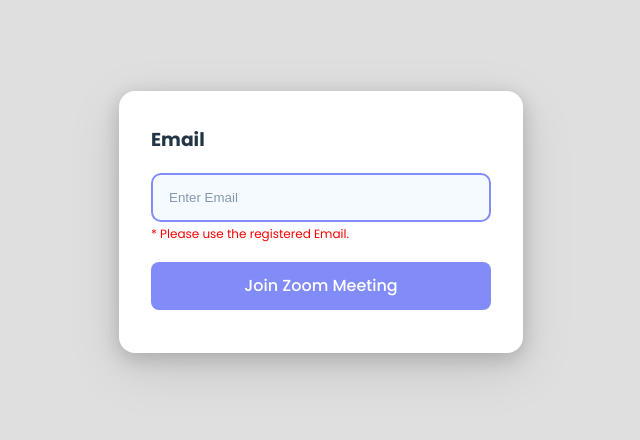
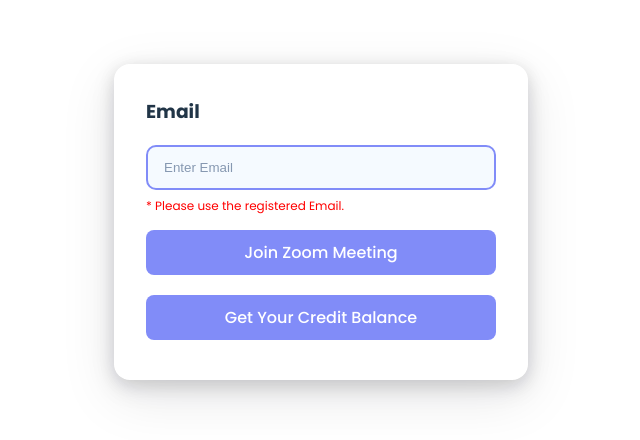
Before and after one commit to web-dev-akash/zoom.wisechamps.com, a React (Create React App) app: page / in a window 1280 px wide. Shown: the part 178-618 px from the top of the page, without its empty margins (319-959 px from the left). Built offline with nearby package versions, Linux system fonts and the light colour scheme.

Commit message:
Added a credits balance checking button

```diff
--- a/src/App.jsx
+++ b/src/App.jsx
@@ -11,6 +11,8 @@
   const [credits, setCredits] = useState(query.get("credits"));
   const [amount, setAmount] = useState(query.get("amount"));
   const [mode, setMode] = useState("");
+  const [username, setUsername] = useState("");
+  const [currCredits, setCurrcredits] = useState(0);
   const [loading, setLoading] = useState(false);
   const [error, setError] = useState(false);
   const emailRegex = new RegExp(
@@ -49,6 +51,7 @@
       return;
     }
     try {
+      setMode("");
       setLoading(true);
       const url = `https://backend.wisechamps.app/meeting`;
       const res = await axios.post(url, { email: emailParam, payId });
@@ -61,6 +64,31 @@
       } else {
         setMode(mode);
       }
+      setLoading(false);
+    } catch (error) {
+      setLoading(false);
+      setError(true);
+      console.log("error is ------------", error);
+    }
+  };
+
+  const handleCredits = async (emailParam) => {
+    if (!emailRegex.test(emailParam)) {
+      alert("Please Enter a Valid Email");
+      window.location.reload();
+      return;
+    }
+    try {
+      setMode("showCredits");
+      setLoading(true);
+      const url = `https://backend.wisechamps.app/meeting`;
+      const res = await axios.post(url, { email: emailParam, payId });
+      const mode = res.data.mode;
+      console.log(res.data);
+      const credits = res.data.credits;
+      const name = res.data.name;
+      setCurrcredits(credits);
+      setUsername(name);
       setLoading(false);
     } catch (error) {
       setLoading(false);
@@ -90,7 +118,11 @@
         }}
       >
         <p style={{ fontSize: "18px" }}>
-          {payId ? "Processing Your Payment.." : "Searching for your session.."}
+          {payId
+            ? "Processing Your Payment.."
+            : mode === "showCredits"
+            ? "Getting your credit balance"
+            : "Searching for your session.."}
         </p>
         <RaceBy
           size={300}
@@ -170,6 +202,24 @@
     );
   }
 
+  if (mode === "showCredits") {
+    return (
+      <div
+        id="loadingDiv"
+        style={{
+          width: "fit-content",
+        }}
+      >
+        <p>
+          Hi {username}, Your have currently <b>{currCredits} credits</b>.
+        </p>
+        <button id="submit-btn" onClick={() => handleClick(email)}>
+          Join Meeting Now
+        </button>
+      </div>
+    );
+  }
+
   return (
     <div className="main">
       <h3>Email</h3>
@@ -182,9 +232,20 @@
           onChange={handleChange}
         />
         <p>* Please use the registered Email.</p>
-        <button id="submit-btn" onClick={() => handleClick(email)}>
-          Join Zoom Meeting
-        </button>
+        <div
+          style={{
+            display: "flex",
+            flexDirection: "column",
+            gap: "20px",
+          }}
+        >
+          <button id="submit-btn" onClick={() => handleClick(email)}>
+            Join Zoom Meeting
+          </button>
+          <button id="submit-btn" onClick={() => handleCredits(email)}>
+            Get Your Credit Balance
+          </button>
+        </div>
       </div>
     </div>
   );
--- a/src/index.css
+++ b/src/index.css
@@ -12,7 +12,7 @@
   -webkit-text-size-adjust: 100%;
 }
 
-.main {
+html {
   background-color: white !important;
 }
 
@@ -40,7 +40,7 @@
 #submit-btn {
   border-radius: 8px;
   border: 2px solid transparent;
-  padding: 0.6em 1.2em;
+  padding: 0.5em 1rem;
   font-size: 1em;
   font-weight: 500;
   font-family: inherit;
@@ -72,10 +72,10 @@
 }
 
 .input {
-  width: 15rem;
+  width: 100%;
+  box-sizing: border-box;
   height: 45px;
   line-height: 30px;
-  padding: 0 5rem;
   padding-left: 1rem;
   border: 2px solid rgba(129, 140, 248);
   border-radius: 10px;
@@ -97,8 +97,8 @@
   box-shadow: 0 0 0 5px rgb(129 140 248 / 30%);
 }
 .main {
-  width: max-content;
-  padding: 1rem 2rem 2.7rem 2rem;
+  width: 350px;
+  padding: 1rem 2rem 2.5rem 2rem;
   box-shadow: rgba(17, 17, 26, 0.1) 0px 4px 16px,
     rgba(17, 17, 26, 0.1) 0px 8px 24px, rgba(17, 17, 26, 0.1) 0px 16px 56px;
   border-radius: 1rem;
```
